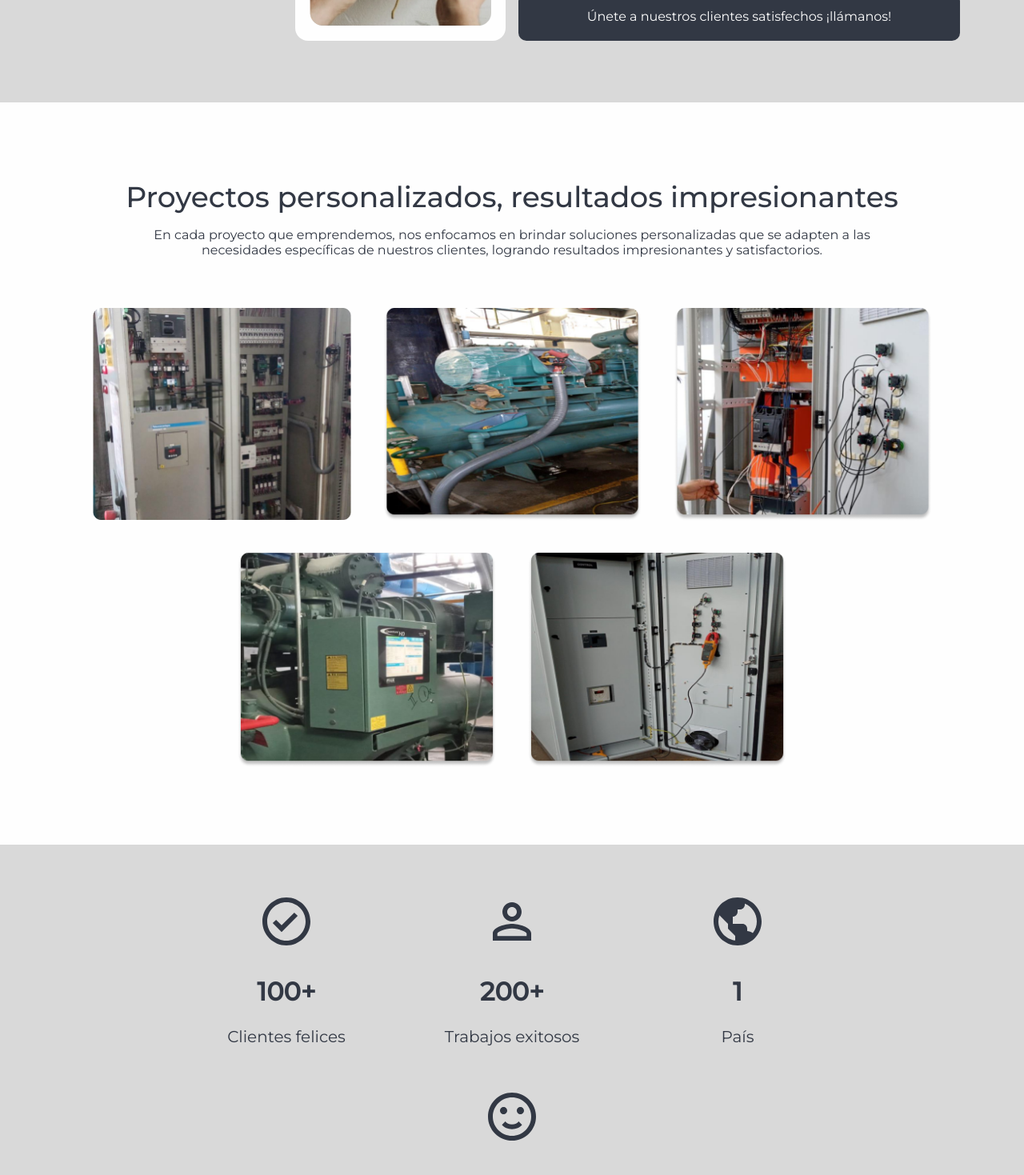
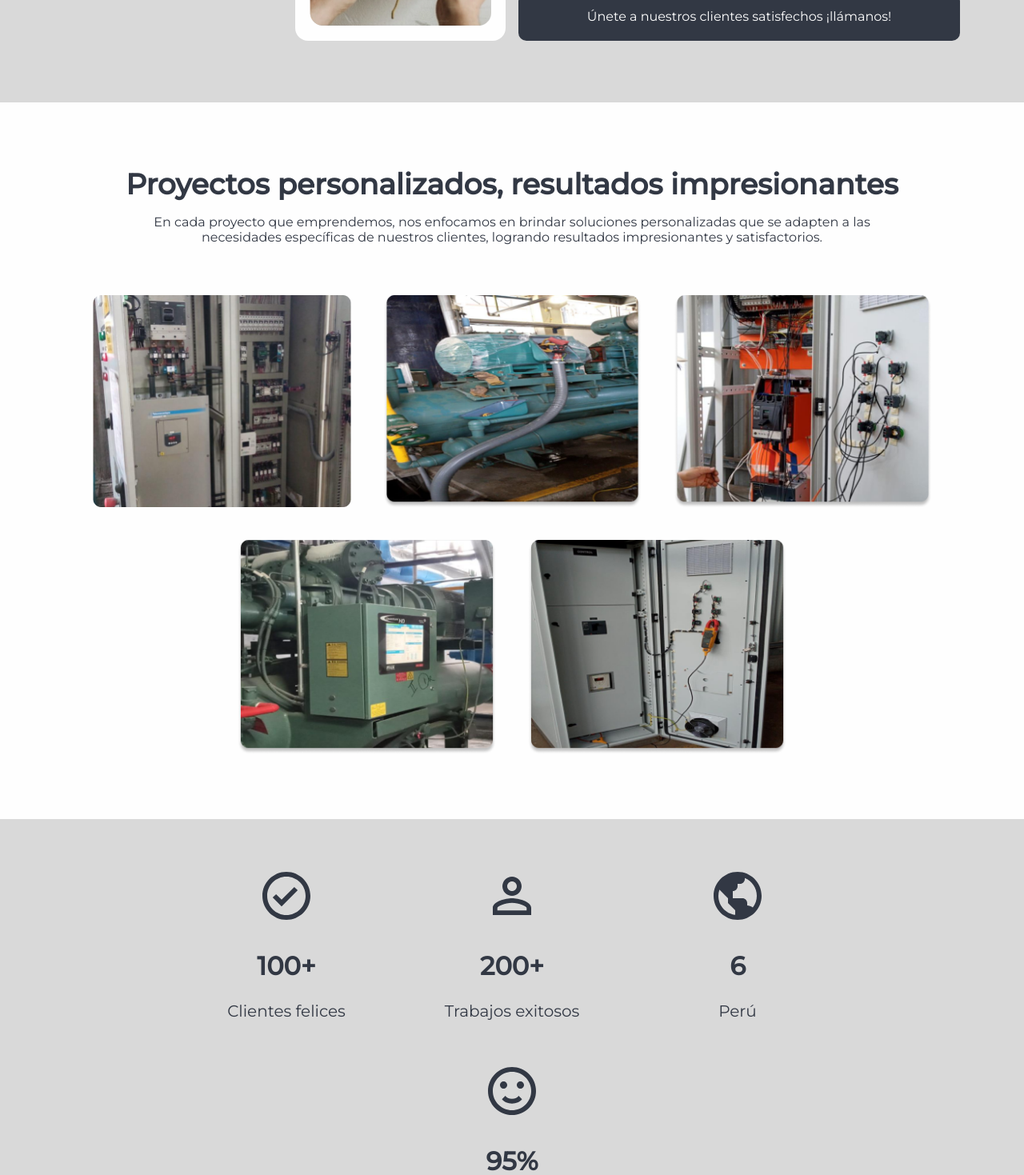
Before and after one commit to cereceda1991/intedsur, a React (Vite) app: page / in a window 1280 px wide. Shown: the part 2560-4029 px from the top of the page at 80% size. Built offline with nearby package versions, Linux system fonts and the light colour scheme.

Commit message:
feat: add new content

```diff
--- a/src/Pages/About/About.css
+++ b/src/Pages/About/About.css
@@ -1,5 +1,5 @@
 .about__container {
-    background: linear-gradient(90deg, rgba(2, 0, 36, 1) 0%, rgba(0, 0, 0, 0.8) 25%, rgba(0, 0, 0, 0.1) 100%, rgba(0, 0, 0, 1) 100%), url('../../assets/aboutbanner.webp');
+    background: linear-gradient(90.23deg, #323844 26.42%, rgba(50, 56, 68, 0.36) 80.04%), url('../../assets/aboutbanner.webp');
     background-size: cover;
     background-position: center;
     height: 240px;
--- a/src/Pages/Contact/Contact.jsx
+++ b/src/Pages/Contact/Contact.jsx
@@ -1,5 +1,6 @@
 import ContactCards from "../../components/ContactCards/ContactCards"
 import ContactUs from "../../components/ContactUs/ContactUs "
+import './Contact.css'
 
 const Contact = () => {
     return (
@@ -8,7 +9,9 @@ const Contact = () => {
                 <h1>Contáctanos</h1>
             </div>
             <ContactUs />
+            <div className="container_cards">
             <ContactCards />
+            </div>
 
         </>
     )
--- a/src/components/CompanyTimeline/CompanyTimeline.jsx
+++ b/src/components/CompanyTimeline/CompanyTimeline.jsx
@@ -18,8 +18,8 @@ const timelineData = [
     },
     {
         icon: icon_world,
-        count: "1",
-        label: "País",
+        count: "6",
+        label: "Perú",
     },
     {
         icon: icon_happy,
--- a/src/components/OurProjects/OurProjects.css
+++ b/src/components/OurProjects/OurProjects.css
@@ -1,21 +1,3 @@
-.slider-container {
-    max-width: 1440px;
-    text-align: center;
-    padding: 1rem;
-    margin: auto;
-}
-
-.slider-container h1 {
-    font-size: 24px;
-    text-align: left;
-    font-weight: 500;
-}
-
-.slider-container p {
-    text-align: left;
-}
-
-
 .slider_projects {
     display: flex;
     padding-top: 63px;
@@ -24,13 +6,46 @@
     gap: 40px;
 }
 
+.slider_projects .project-card {
+    position: relative;
+    overflow: hidden;
+    width: 100%;
+    max-width: 323px;
+    transition: transform 0.3s ease-in-out;
+}
+
 .slider_projects img {
     width: 100%;
-    max-width: 323px;
+    height: auto;
 }
 
+.slider_projects .project-caption {
+    position: absolute;
+    top: 0;
+    bottom: 0;
+    right: 0;
+    left: 0;
+    width: 100%;
+    height: 100%;
+    background-color: #fff9;
+    border-radius: 10px;
+    font-weight: 500;
+    font-size: 20px;
+    opacity: 0;
+    transition: opacity 0.3s ease-in-out;
+    display: flex;
+    justify-content: center;
+    align-items: center;
+    text-align: left;
+    padding: 10px;
+    box-sizing: border-box;
+}
 
-@media (min-width:768px) {
+.slider_projects .project-card:hover .project-caption {
+    opacity: 1;
+}
+
+@media (min-width: 768px) {
     .slider-container h1 {
         font-size: 36px;
         text-align: center;
--- a/src/components/OurProjects/OurProjects.jsx
+++ b/src/components/OurProjects/OurProjects.jsx
@@ -1,32 +1,19 @@
+import proyectoData from '../../utils/proyectoData';
 import './OurProjects.css';
-import proyecto1 from '../../assets/proyectos/project1.png';
-import proyecto2 from '../../assets/proyectos/project2.png';
-import proyecto3 from '../../assets/proyectos/project3.png';
-import proyecto4 from '../../assets/proyectos/project4.png';
-import proyecto5 from '../../assets/proyectos/project5.png';
-
-const proyectoImages = [
-  proyecto1,
-  proyecto2,
-  proyecto3,
-  proyecto4,
-  proyecto5,
-];
 
 const OurProjects = () => {
-
   return (
     <div className="slider-container">
       <h1>Proyectos personalizados, resultados impresionantes</h1>
-      <p>En cada proyecto que emprendemos, nos enfocamos en brindar soluciones personalizadas que se adapten a las necesidades específicas de nuestros clientes, logrando resultados impresionantes y satisfactorios.
-      </p>
+      <p>En cada proyecto que emprendemos, nos enfocamos en brindar soluciones personalizadas que se adapten a las necesidades específicas de nuestros clientes, logrando resultados impresionantes y satisfactorios.</p>
       <div className="slider_projects">
-      {proyectoImages.map((image, index) => (
-        <div key={index} >
-          <img src={image} alt={`Imagen ${index + 1}`} />
-        </div>
-      ))}
-        </div>
+        {proyectoData.map((proyecto, index) => (
+          <div key={index} className="project-card">
+            <img src={proyecto.image} alt={`Imagen ${index + 1}`} />
+            <p className="project-caption">{proyecto.caption}</p>
+          </div>
+        ))}
+      </div>
     </div>
   );
 };
--- /dev/null
+++ b/src/utils/proyectoData.js
@@ -0,0 +1,30 @@
+import proyecto1 from '../assets/proyectos/project1.png';
+import proyecto2 from '../assets/proyectos/project2.png';
+import proyecto3 from '../assets/proyectos/project3.png';
+import proyecto4 from '../assets/proyectos/project4.png';
+import proyecto5 from '../assets/proyectos/project5.png';
+
+const proyectoData = [
+    {
+        image: proyecto1,
+        caption: "Mantenimiento de tablero de arranque para compresor de tornillo NH3 250HP",
+    },
+    {
+        image: proyecto2,
+        caption: "Reemplazo de cable de potencia para motor 600HP 4160V compresor de tornillo NH3",
+    },
+    {
+        image: proyecto3,
+        caption: "Mantenimiento de tablero de control para compresor Mycom",
+    },
+    {
+        image: proyecto4,
+        caption: "Programación de variadores para trabajo proporcional a presión de succión, compresores SABROE UNISAB III",
+    },
+    {
+        image: proyecto5,
+        caption: "Mantenimiento de tablero de control para compresor Mycom",
+    },
+];
+
+export default proyectoData;
```
